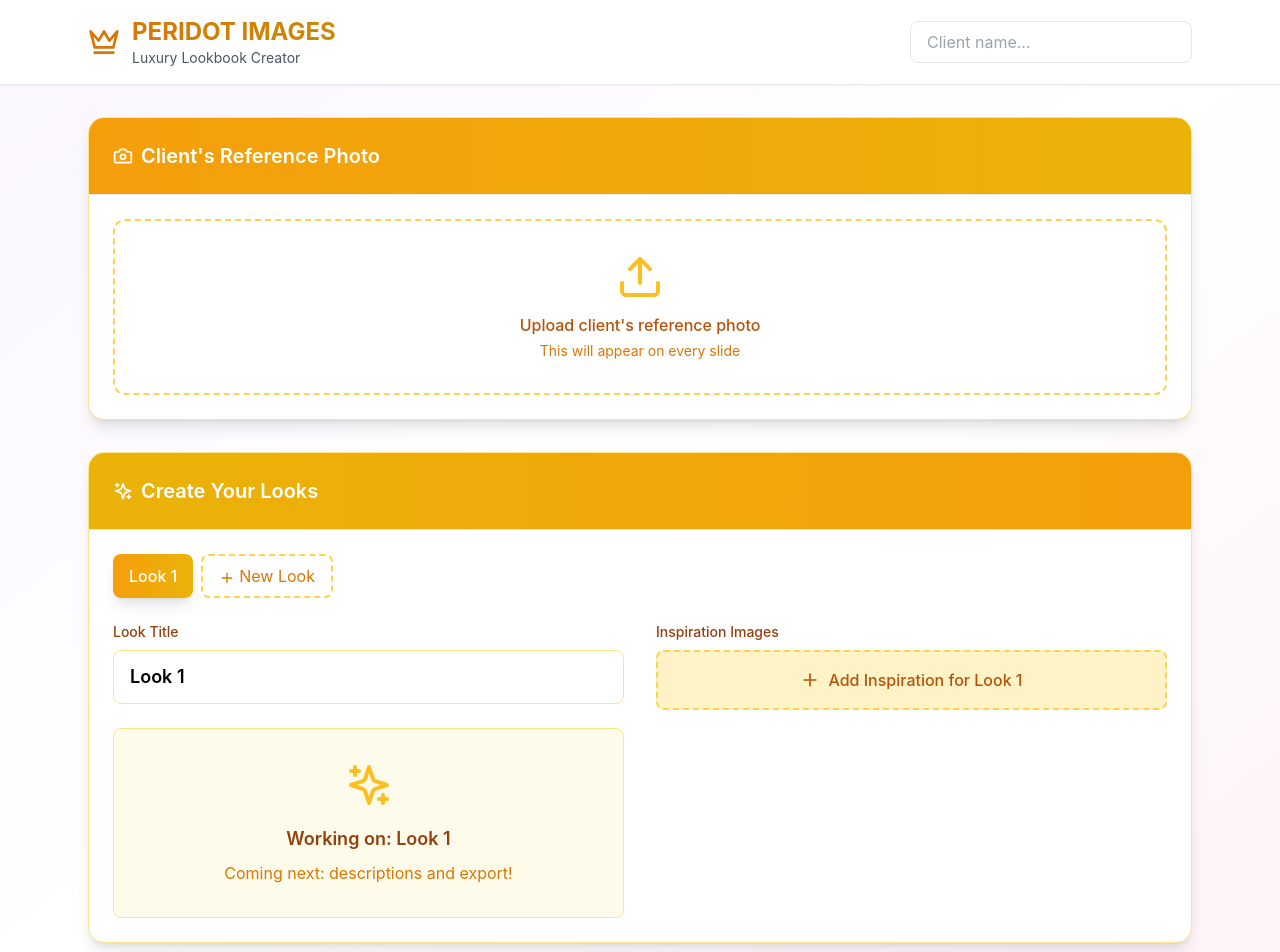
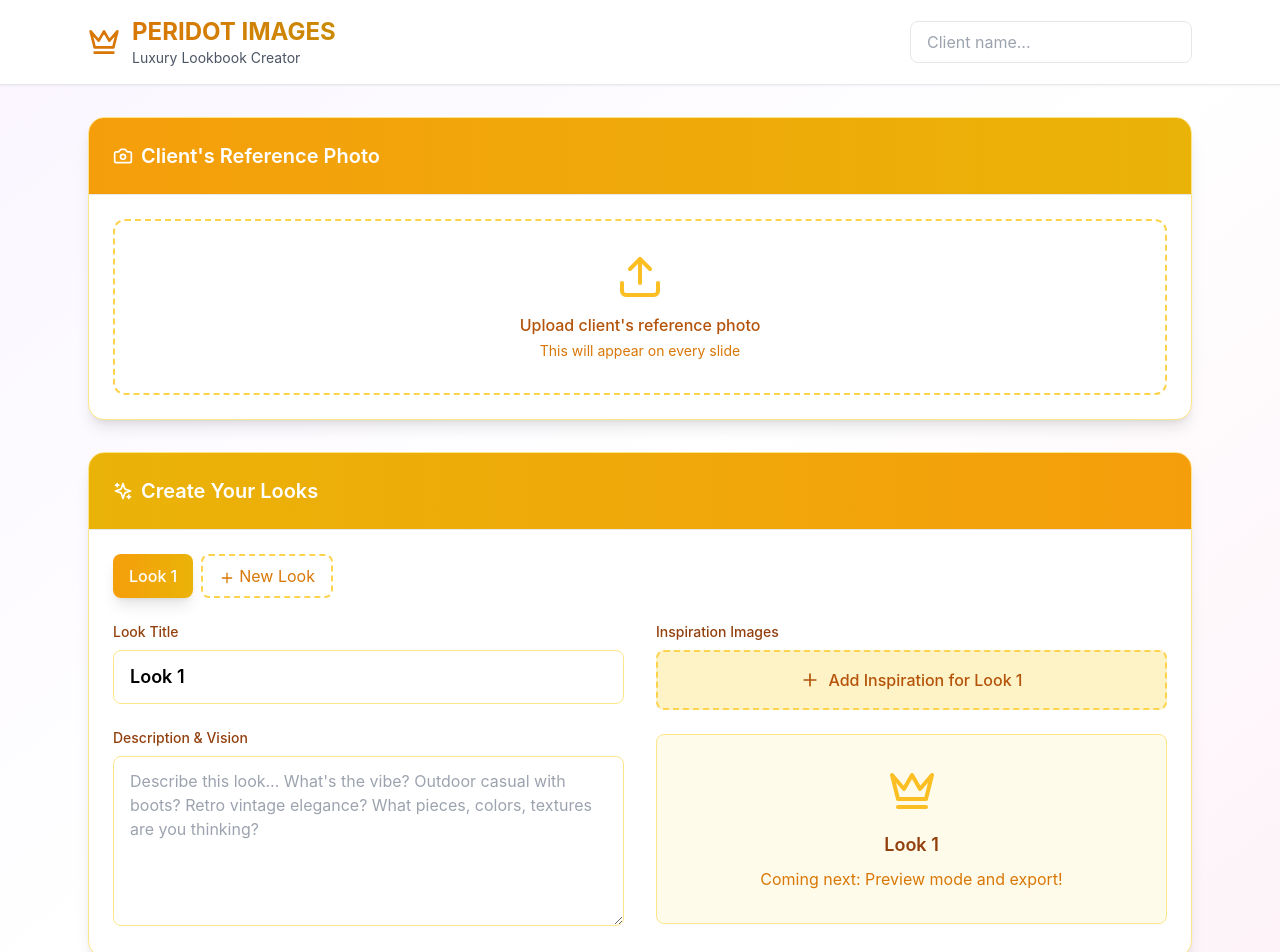
Before and after one commit to Joanaidev/peridot-lookbook-simple, a React (Create React App) app: page / in a window 1280 px wide. Shown: the top 952 px of the page. Built offline with nearby package versions, Linux system fonts and the light colour scheme; the HTML template or start-up script is replaced by a standard one.

Commit message:
Update App.js

```diff
--- a/src/App.js
+++ b/src/App.js
@@ -35,6 +35,12 @@ const PeridotLookbookCreator = () => {
       };
       reader.readAsDataURL(file);
     });
+  };
+
+  const updateLookDescription = (description) => {
+    const newLooks = [...looks];
+    newLooks[currentLookIndex].description = description;
+    setLooks(newLooks);
   };
 
   const addNewLook = () => {
@@ -173,10 +179,15 @@ const PeridotLookbookCreator = () => {
                   />
                 </div>
 
-                <div className="text-center py-8 bg-amber-50 rounded-lg border border-amber-200">
-                  <Sparkles className="w-12 h-12 mx-auto mb-4 text-amber-400" />
-                  <h3 className="text-lg font-semibold text-amber-800 mb-2">Working on: {currentLook.title}</h3>
-                  <p className="text-amber-600">Coming next: descriptions and export!</p>
+                <div>
+                  <label className="block text-sm font-medium text-amber-800 mb-2">Description & Vision</label>
+                  <textarea
+                    value={currentLook.description}
+                    onChange={(e) => updateLookDescription(e.target.value)}
+                    placeholder="Describe this look... What's the vibe? Outdoor casual with boots? Retro vintage elegance? What pieces, colors, textures are you thinking?"
+                    rows={6}
+                    className="w-full px-4 py-3 border border-amber-200 rounded-lg focus:ring-2 focus:ring-amber-500 focus:border-transparent"
+                  />
                 </div>
               </div>
 
@@ -201,6 +212,12 @@ const PeridotLookbookCreator = () => {
                     </div>
                   )}
                 </div>
+
+                <div className="text-center py-8 bg-amber-50 rounded-lg border border-amber-200">
+                  <Crown className="w-12 h-12 mx-auto mb-4 text-amber-400" />
+                  <h3 className="text-lg font-semibold text-amber-800 mb-2">{currentLook.title}</h3>
+                  <p className="text-amber-600">Coming next: Preview mode and export!</p>
+                </div>
               </div>
             </div>
 
```
